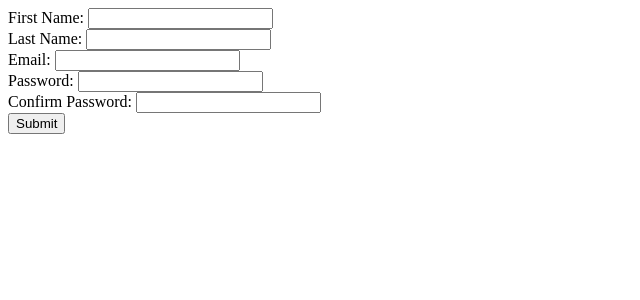
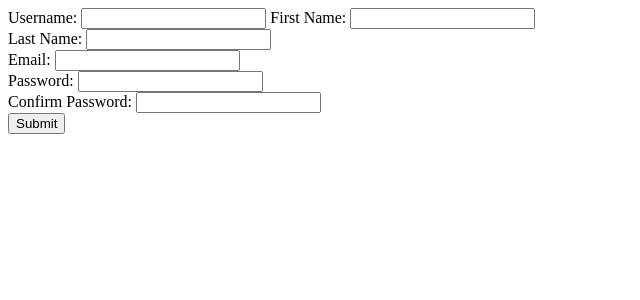
Before and after one commit to HibacMeh/travelproject, a Django app: page /credentials/cred in a window 1280 px wide. Shown: the top 300 px of the page, without its empty margins (0-640 px from the left). Run offline with Django 4.2, Linux system fonts and the light colour scheme.

Commit message:
fixed postresql table

```diff
--- a/credentials/views.py
+++ b/credentials/views.py
@@ -6,6 +6,7 @@ def cred (request):
     #the auth table has been already craeted by django
 
     if request.method == 'POST':
+      username = request.POST['username']
       firstname = request.POST['firstname']
       lastname= request.POST['lastname']
       email = request.POST['email']
@@ -13,7 +14,8 @@ def cred (request):
       cpassword= request.POST['confirm_password']
 
       if password==cpassword:
-         user = User.objects.create_user(firstname= firstname, lastname=lastname,email=email,password=password)
+         # left side table name, right side variable we assigned
+         user = User.objects.create_user(username= username, first_name= firstname, last_name=lastname,email=email,password=password)
          user.save();
          print("user has been saved")
 
--- a/templates/cred.html
+++ b/templates/cred.html
@@ -10,8 +10,10 @@
    <div>
 
     <form action="cred" method="post" >
-         {% csrf_token %}
+      {% csrf_token %}
 
+        <label for="username">Username:</label>
+        <input type="text" id="username" name="username" required>
         <label for="firstname">First Name:</label>
         <input type="text" id="firstname" name="firstname" required><br>
         <label for="lastname">Last Name:</label>
```
